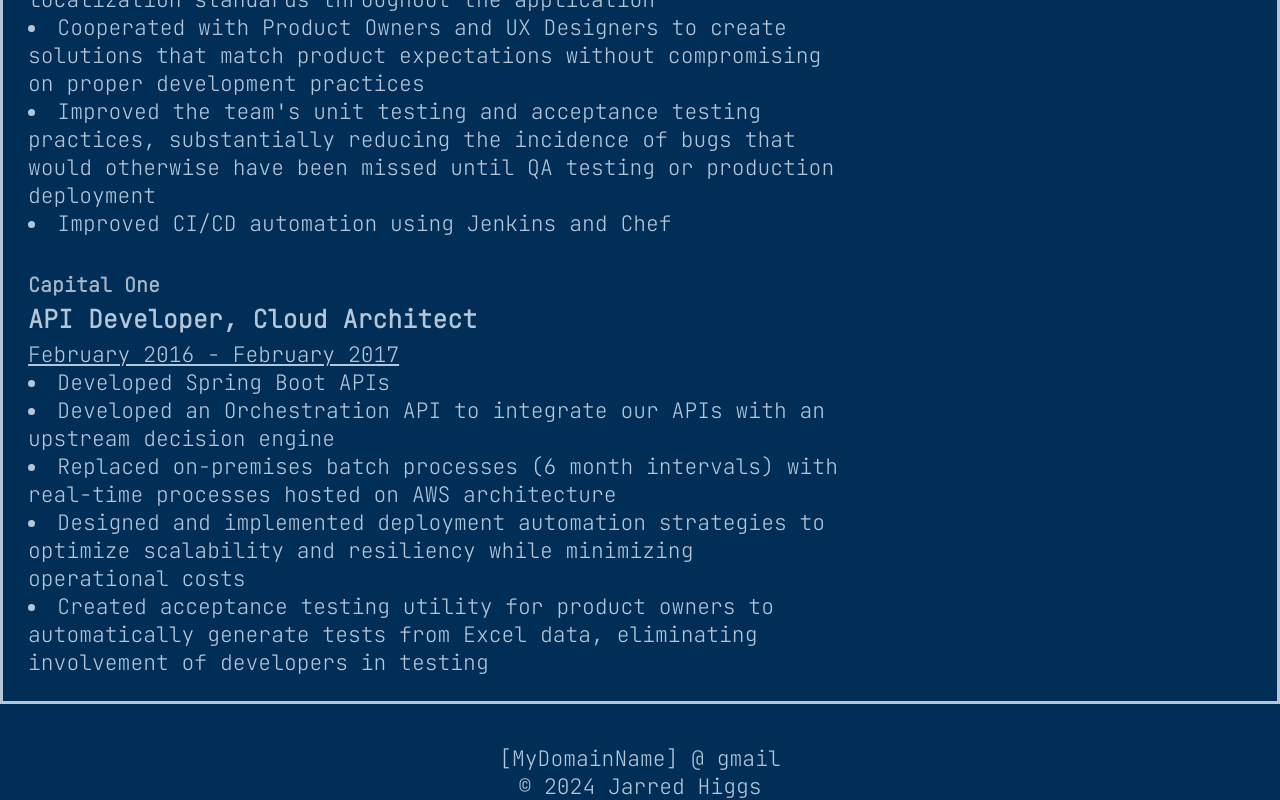
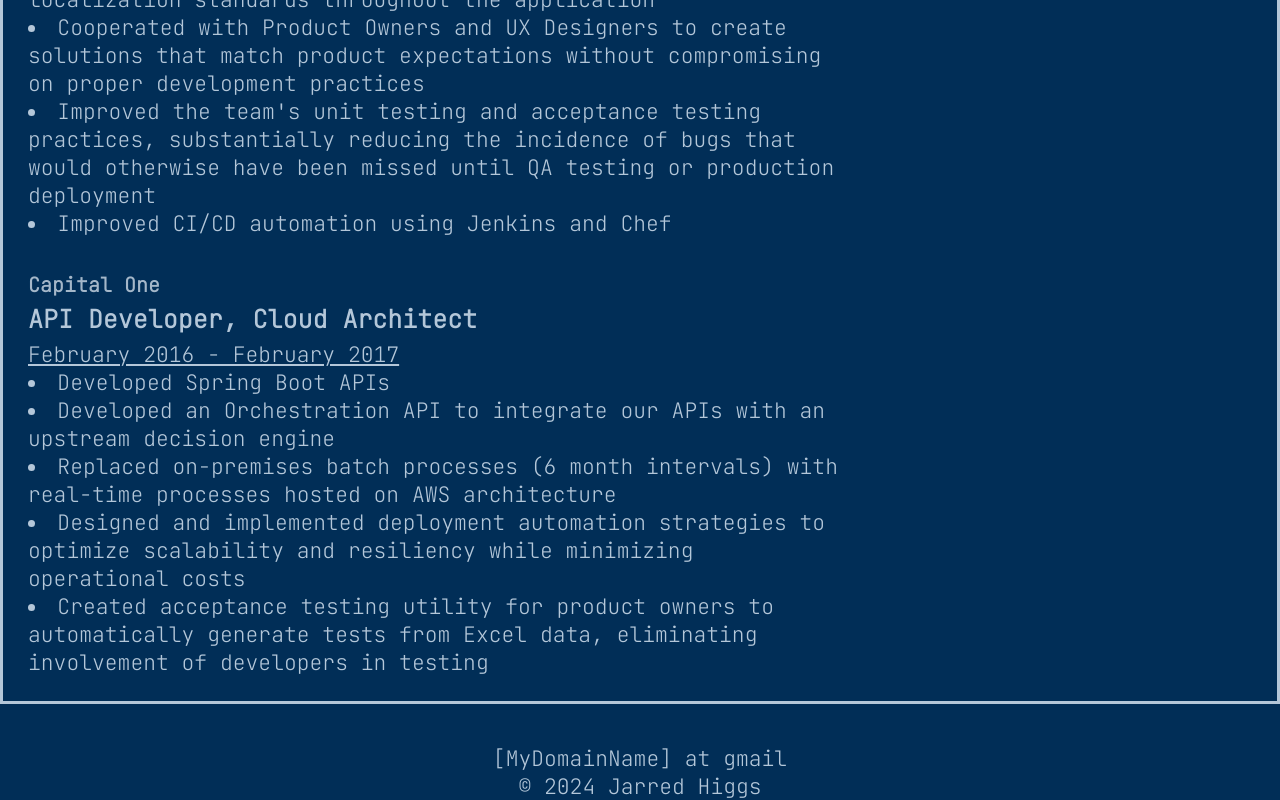
Before and after one commit to jarredhiggs/jarredhiggs-site, a React (Create React App) app: page /resume in a window 1280 px wide. Shown: the part 2140-2940 px from the top of the page. Built offline with nearby package versions, Linux system fonts and the light colour scheme.

Commit message:
Update Footer.js

```diff
--- a/src/MainComponents/Footer.js
+++ b/src/MainComponents/Footer.js
@@ -3,7 +3,7 @@
 function Footer() {
     return (
         <div className="Footer">
-            <div id="email">[MyDomainName] @ gmail</div>
+            <div id="email">[MyDomainName] at gmail</div>
             © 2024 Jarred Higgs
         </div>
     )
```
